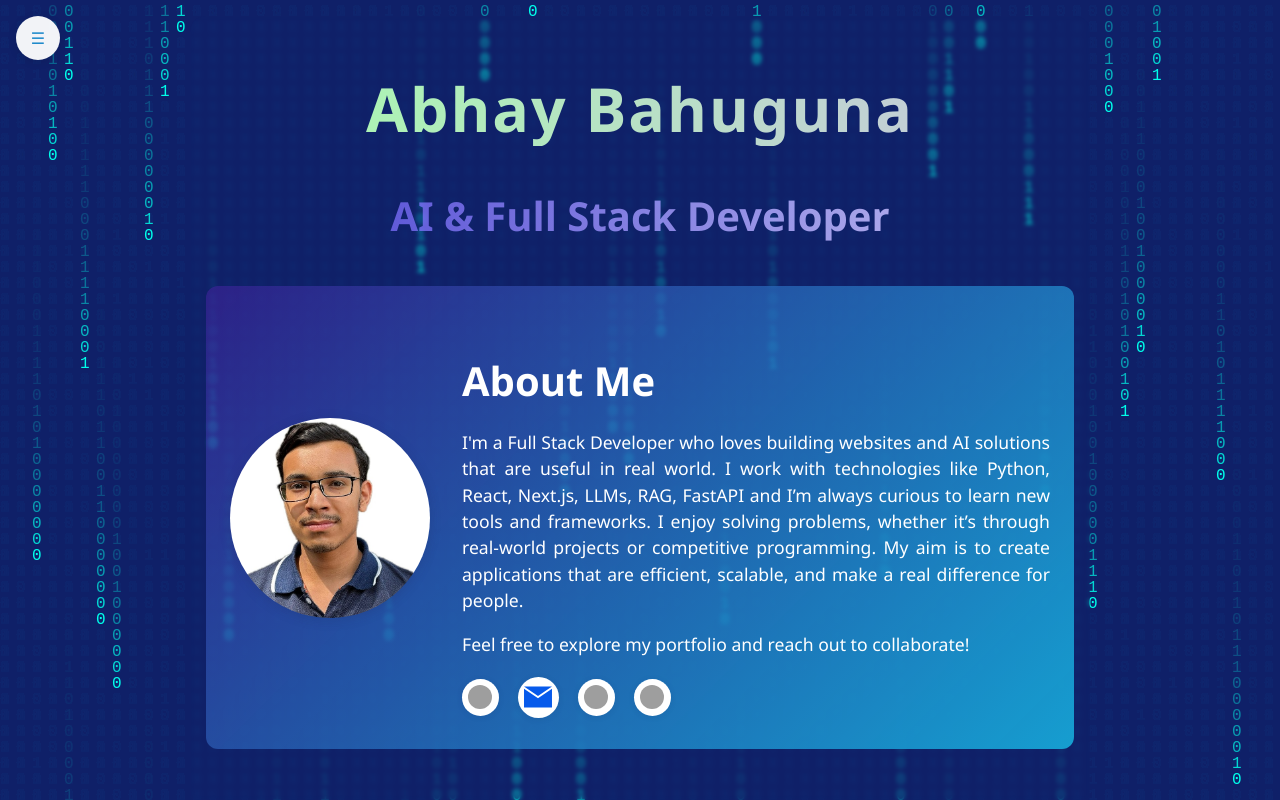
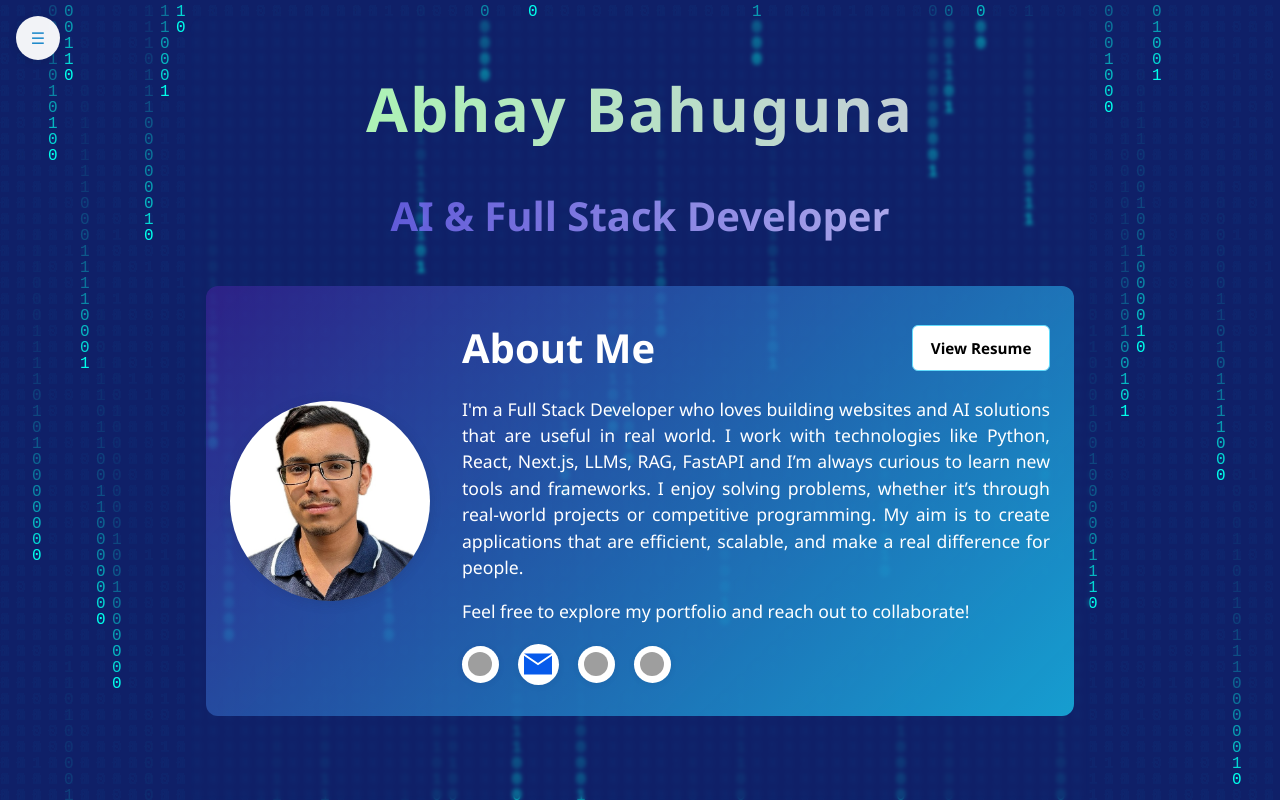
Before and after one commit to Abhay056/Portfolio-Website, a React (Vite) app: page / in a window 1280 px wide. Built offline with nearby package versions, Linux system fonts and the light colour scheme; grey boxes are pictures that could not be loaded.

Commit message:
Some Updates

```diff
--- a/src/App.css
+++ b/src/App.css
@@ -323,9 +323,47 @@ html {
 
 #about h2 {
   font-size: 2.5rem;
-  margin-bottom: 1rem;
+  margin: 0;
   color: #ffffff;
   text-align: left;
+}
+
+.about-heading {
+  display: flex;
+  align-items: center;
+  justify-content: space-between;
+  gap: 1rem;
+  margin-bottom: 1rem;
+}
+
+.resume-button {
+  display: inline-flex;
+  align-items: center;
+  justify-content: center;
+  flex-shrink: 0;
+  padding: 0.65rem 1.1rem;
+  border: 1px solid #61dafb;
+  border-radius: 6px;
+  background: white;
+  color: black;
+  font-size: 0.95rem;
+  font-weight: 700;
+  text-decoration: none;
+  transition: 0.3s ease;
+}
+
+.resume-button:hover {
+  background: #61dafb;
+  color: #07152e;
+  box-shadow: 0 0 18px rgba(97, 218, 251, 0.65);
+  transform: translateY(-2px);
+}
+
+@media (max-width: 768px) {
+  .about-heading {
+    justify-content: center;
+    flex-wrap: wrap;
+  }
 }
 
 .section .about .p {
@@ -595,7 +633,8 @@ html {
 }
 
 .amlss, .gssoc {
-  height: fit-content;
+  box-sizing: border-box;
+  min-height: 330px;
   width: 400px;
   display: flex;
   flex-direction: column;
@@ -611,10 +650,28 @@ html {
   max-width: 450px;
 }
 
+.amlss h3, .gssoc h3 {
+  min-height: 3.5rem;
+  margin: 0;
+}
+
+.award-name {
+  min-height: 1.5rem;
+  margin: 0;
+}
+
 .amlss:hover, .gssoc:hover {
   background: var(--bg-gradient-hover);
   box-shadow: 0px 0px 30px var(--highlighter);
   transform: scale(1.03);
+}
+
+.amlss img, .gssoc img {
+  width: 100%;
+  height: 100%;
+  object-fit: contain;
+  display: block;
+  margin-top: auto;
 }
 
 .amlss img {
@@ -624,7 +681,7 @@ html {
 
 .gssoc img {
   border-radius: 8px;
-  box-shadow: 0 0 0 5px rgb(196, 77, 77);
+  box-shadow: 0 0 0 5px black;
 }
 
 .contact-container {
--- a/src/App.jsx
+++ b/src/App.jsx
@@ -190,7 +190,7 @@ function App() {
               <a href="#skills" onClick={() => setNavOpen(false)}>Skills</a>
               <a href="#education" onClick={() => setNavOpen(false)}>Education</a>
               <a href="#projects" onClick={() => setNavOpen(false)}>Projects</a>
-              <a href="https://drive.google.com/file/d/1Ev6Mbu3vqfClXH7uLL5MmTacZpeAJir9/view?usp=drive_link" target="_blank" rel="noopener noreferrer">My Resume</a>
+              <a href="#achievements" onClick={() => setNavOpen(false)}>Achievements</a>
               <a href="#contact" onClick={() => setNavOpen(false)}>Contact</a>
             </nav>
           </div>
@@ -209,7 +209,17 @@ function App() {
               className="about-photo"
             />
             <div className="about-content">
-              <h2>About Me</h2>
+              <div className="about-heading">
+                <h2>About Me</h2>
+                <a
+                  className="resume-button"
+                  href="https://drive.google.com/file/d/1Ev6Mbu3vqfClXH7uLL5MmTacZpeAJir9/view"
+                  target="_blank"
+                  rel="noopener noreferrer"
+                >
+                  View Resume
+                </a>
+              </div>
               <p align="justify">I'm a Full Stack Developer who loves building websites and AI solutions that are useful in real world. I work with technologies like Python, React, Next.js, LLMs, RAG, FastAPI and I’m always curious to learn new tools and frameworks. I enjoy solving problems, whether it’s through real-world projects or competitive programming. My aim is to create applications that are efficient, scalable, and make a real difference for people.</p>
 <p align="justify">Feel free to explore my portfolio and reach out to collaborate!</p>
               <div className="social-links fade-in stagger-3">
@@ -247,10 +257,8 @@ function App() {
               <li><span className="skill-icon scale-in stagger-6"><img src="https://icongr.am/devicon/css3-original.svg?size=128&color=currentColor" alt="CSS3" /><span className="skill-tooltip">CSS3</span></span></li>
               <li><span className="skill-icon scale-in stagger-1"><img src="https://img.icons8.com/?size=128&id=WoopfRcDj3RF&format=png&color=000000" alt="Tailwind CSS" /><span className="skill-tooltip">Tailwind CSS</span></span></li>
               <li><span className="skill-icon scale-in stagger-2"><img src="https://icongr.am/devicon/mongodb-original.svg?size=128&color=currentColor" alt="MongoDB" /><span className="skill-tooltip">MongoDB</span></span></li>
-              <li><span className="skill-icon scale-in stagger-3"><img src="https://icongr.am/devicon/oracle-original.svg?size=128&color=currentColor" alt="Oracle" /><span className="skill-tooltip">Oracle</span></span></li>
               <li><span className="skill-icon scale-in stagger-4"><img src="https://icongr.am/devicon/git-original.svg?size=128&color=currentColor" alt="Git" /><span className="skill-tooltip">Git</span></span></li>
               <li><span className="skill-icon scale-in stagger-5"><img src="https://img.icons8.com/?size=128&id=39858&format=png&color=000000" alt="MySQL" /><span className="skill-tooltip">MySQL</span></span></li>
-              <li><span className='skill-icon scale-in stagger-6'><img src="https://icongr.am/devicon/android-original.svg?size=128&color=currentColor" alt="Android" /><span className="skill-tooltip">Android</span></span></li>
             </ul>
           </section>
           <br/><br/>
@@ -273,6 +281,39 @@ function App() {
           <section id="projects" className="section projects fade-in">
             <h2>Projects</h2>
             <div className="project-item">
+               <a href='https://github.com/Abhay056/HalAudit-Real-Time-LLM-Fact-Checker' target="_blank" rel="noopener noreferrer" className="project project-link slide-in-right stagger-4">
+                <h3>HalAudit: Real-Time LLM Hallucination Detection Pipeline</h3>
+                <img src="/HalAudit.png" alt="Hallucination Detection System" />
+                <p>
+                  • Built a claim-level fact-checking pipeline extracting atomic claims from LLM outputs and classifying each as
+Supported/Contradicted/Unverifiable via RAG retrieval + DeBERTa NLI scoring, returning confidence scores.
+                </p>
+                <p>
+                  • Designed an async task pipeline with FastAPI and Redis-backed ARQ queues to handle concurrent fact-checking
+requests with sliding-window rate limiting.
+                </p>
+                <p>
+                  • <b>Tech Stack:</b> RAG, DeBERTa NLI, FastAPI, Redis/ARQ, SQLite, Docker
+                </p>
+              </a>
+
+               <a href='https://github.com/Abhay056/AutoRes-Autonomous-Ai-Research-Agent' target="_blank" rel="noopener noreferrer" className="project project-link slide-in-left stagger-3">
+                <h3>AutoRes: Autonomous AI Research & Data Analyst Agent</h3>
+                <img src="/AutoRes.png" alt="Autonomous AI Research & Data Analyst Agent" />
+                <p>
+                  • Built a multi-agent research system using CrewAI that decomposes natural-language research objectives into
+specialized search, reasoning, and Python-analysis tasks to generate structured reports with visualizations.
+                </p>
+                <p>
+                  • Developed a RAG architecture using a persistent NumPy vector store, PostgreSQL memory, and knowledge graph,
+enabling agents to retrieve relevant information and maintain context across sessions and integrated DeepSeek-R1 through Ollama for local inference.
+                </p>
+                <p>
+                  • <b>Tech Stack:</b> LLM Agents, CrewAI, RAG, PostgreSQL, Knowledge Graph, Ollama, DeepSeek-R1
+
+                </p>
+              </a>
+
               <a href='https://artsphear.vercel.app' target="_blank" rel="noopener noreferrer" className="project project-link slide-in-left stagger-1">
                 <h3>ArtSphere: An AI-Augmented Art Marketplace</h3>
                 <img src="/artsphere.png" alt="ArtSphere" />
@@ -287,19 +328,7 @@ function App() {
                   • <b>Tech Stack:</b> React.js, Node.js, Express.js, TypeScript, Tailwind CSS, MongoDB, Google AI Studio, Socket.io
                 </p>
               </a>
-              <a href='https://github.com/Abhay056/Advanced-log-classifier.git' target="_blank" rel="noopener noreferrer" className="project project-link slide-in-right stagger-4">
-                <h3>Logify: An Advanced Log Classifier</h3>
-                <img src="/logify.png" alt="Advanced Log Classifier" />
-                <p>
-                  • Build an advanced log classification system using <b>BERT LLM</b> and <b>FastAPI</b> to analyze large-scale system logs.
-                </p>
-                <p>
-                  • Combined regex-based parsing and LLM-based learning to classify structured, noisy, and complex log patterns.
-                </p>
-                <p>
-                  • <b>Tech Stack:</b> FastAPI, Python, LLMs, Regular Expressions
-                </p>
-              </a>
+
               <a href='https://github.com/Abhay056/Nano-cc-compiler' target="_blank" rel="noopener noreferrer" className="project project-link slide-in-right stagger-2">
                 <h3>Nano CC Compiler: A mini C/C++ Compiler</h3>
                 <img src="/compiler.png" alt="Nano C/C++ Compiler" />
@@ -313,23 +342,11 @@ function App() {
                   • <b>Tech Stack:</b> C/C++, Lex, YACC, GCC, React.js
                 </p>
               </a>
-              <a href='https://github.com/Abhay056/Human-detector-and-counter' target="_blank" rel="noopener noreferrer" className="project project-link slide-in-left stagger-3">
-                <h3>SeeHuman: A Human Detection and Counting System</h3>
-                <img src="/human.png" alt="Human Detector and Counter" />
-                <p>
-                  •Engineered a real-time computer vision system using YOLOv8 for accurate human detection in video streams.
-                </p>
-                <p>
-                  • Implemented OpenCV-based tracking to maintain unique identities and prevent duplicate counts.
-                </p>
-                <p>
-                  • <b>Tech Stack:</b> Python, YOLOv8, OpenCV
-                </p>
-              </a>
+
             </div>
           </section>
           <br/><br/>
-          <section id="achievement" className="section achievement fade-in">
+          <section id="achievements" className="section achievement fade-in">
             <h2>Achievements</h2>
             <div className="achievement-item">
               <div className="cp">
@@ -361,13 +378,13 @@ function App() {
               <div className="am">
                 <div className="amlss slide-in-right stagger-4">
                   <h3>Machine Learning</h3>
-                  Amazon ML Summer School 2025
+                  <p className="award-name">Amazon ML Summer School 2025</p>
                   <img src="https://media.licdn.com/dms/image/v2/D560BAQGIfBZekT2g4Q/company-logo_200_200/company-logo_200_200/0/1725250069648?e=2147483647&v=beta&t=RGmtZeq781GxCPfT_TmT-5FsT61Uto77147RSKkUWss" alt="Amazon ML Summer School" />
                 </div>
                 <div className='gssoc slide-in-left stagger-5'>
                   <h3>Open Source Contribution</h3>
-                  Girl Script Summer of Code GSSoC 2025
-                  <img src="https://media.licdn.com/dms/image/v2/C510BAQGSObrO0QPlMQ/company-logo_200_200/company-logo_200_200/0/1630597186826/girlscriptsoc_logo?e=2147483647&v=beta&t=hMIYqKIIlV3PFys0Ff4bQba_kZIMvychDesmF1_xmcU" alt="Girl Script Summer of Code"/>
+                  <p className="award-name">OWASP Nest</p>
+                  <img src="https://encrypted-tbn0.gstatic.com/images?q=tbn:ANd9GcStOIydTNbdYJpvKRfcDWivFXFx3jT82hDA1_ZfUw2xuA&s=10" alt="OWASP Nest"/>
                 </div>
               </div>
             </div>
@@ -598,7 +615,7 @@ function App() {
           <footer className="footer">
             <p>
               <br/>
-              &copy; {new Date().getFullYear()} Abhay Bahuguna. All rights reserved.
+              &copy; {new Date().getFullYear()}  Abhay Bahuguna
             </p>
           </footer>
         </div>
```
Also changed, not shown: public/AutoRes.png (added), public/HalAudit.png (added).
